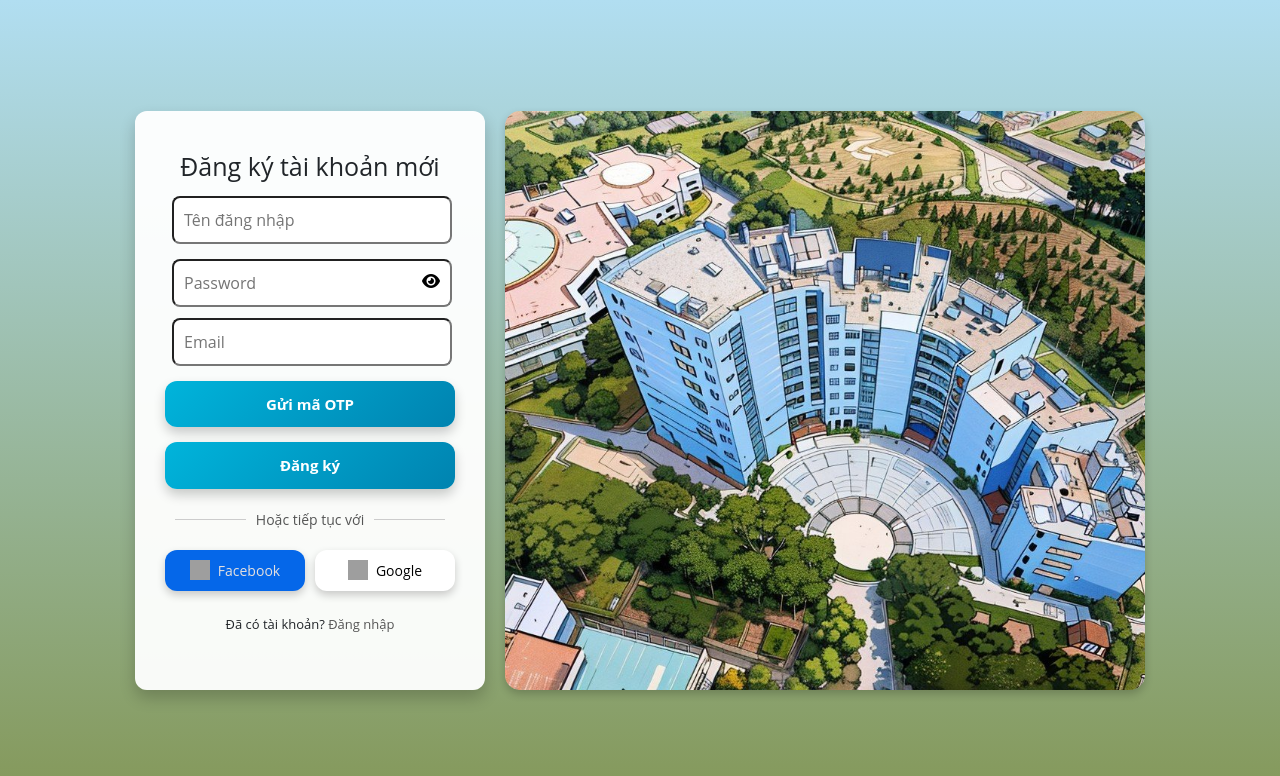
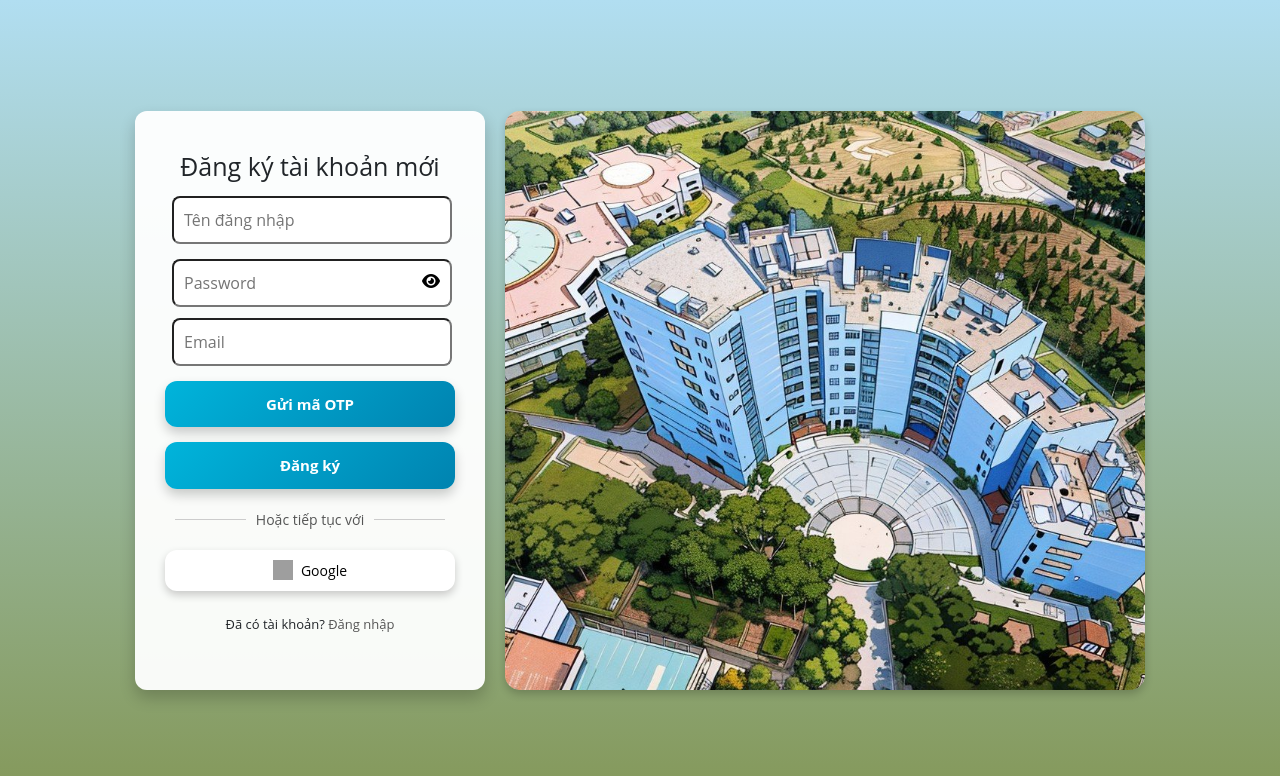
Before and after one commit to UIT-23521296/DoAn-LapTrinhWeb, a plain HTML site: page Frontend/Public/signup.html in a window 1280 px wide. Drawn offline with nearby package versions, Linux system fonts and the light colour scheme; files that its build step writes are made by us from their sources; grey boxes are pictures that could not be loaded; files whose address does not match are found by name.

Commit message:
Comment phần login/signup

```diff
--- a/Frontend/Public/signup.html
+++ b/Frontend/Public/signup.html
@@ -58,10 +58,10 @@
                     </div>
 
                     <div class="social-buttons">
-                        <button class="btn-social facebook">
+                        <!-- <button class="btn-social facebook">
                             <img src="https://img.icons8.com/color/24/000000/facebook-new.png" alt="Facebook">
                             Facebook
-                        </button>
+                        </button> -->
                         <button class="btn-social google">
                             <img src="https://img.icons8.com/color/24/000000/google-logo.png" alt="Google">
                             Google
```
Also changed, not shown: Frontend/Public/login.html (+4 -4 lines).
